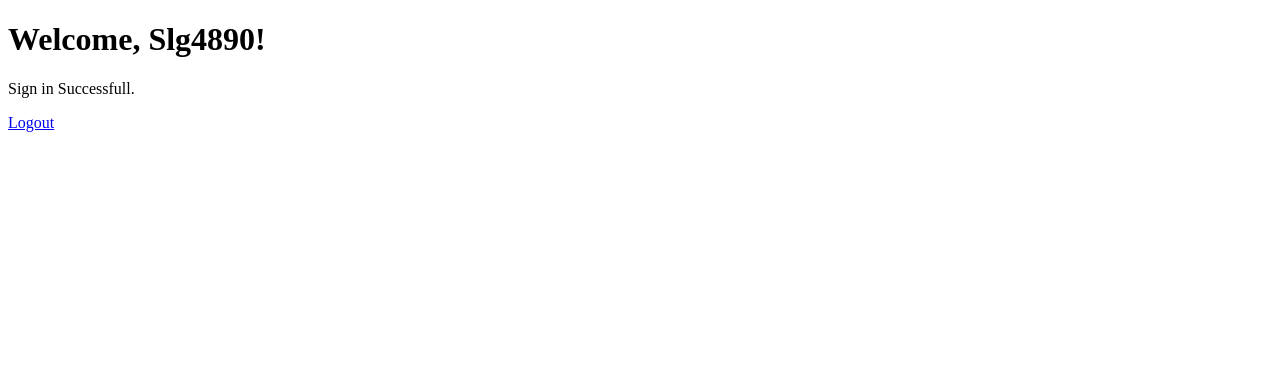
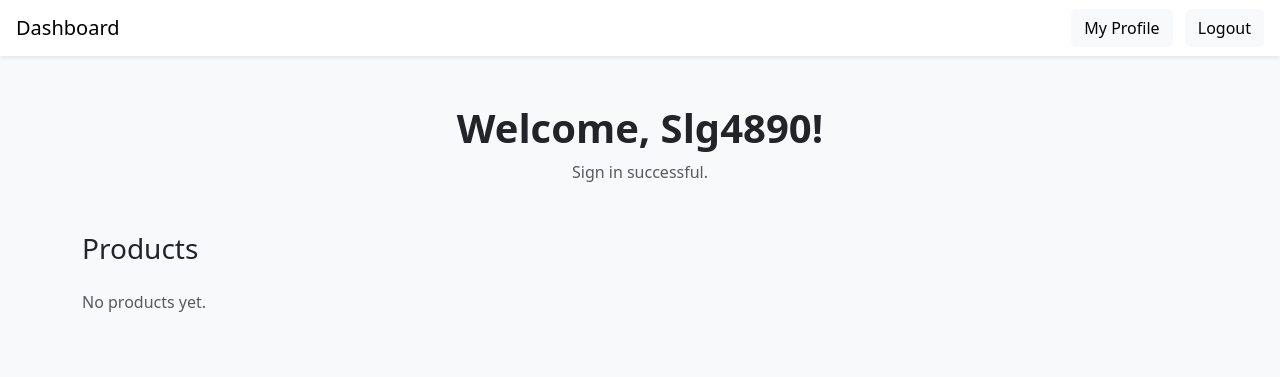
Before and after one commit to rafaelmbarroso/V-Mart, a Django app: page /dashboard/ in a window 1280 px wide. Shown: the top 377 px of the page. Run offline with Django 5.2, Linux system fonts and the light colour scheme; a user stored in the database is signed in.

Commit message:
Modified Views

```diff
--- a/market_App/templates/mainPage.html
+++ b/market_App/templates/mainPage.html
@@ -3,12 +3,45 @@
 <head>
     <meta charset="UTF-8">
     <title>Main Page</title>
+    <link rel="stylesheet" href="https://cdn.jsdelivr.net/npm/bootstrap@5.3.2/dist/css/bootstrap.min.css">
 </head>
-<body>
-    <h1>Welcome, {{ user.username }}!</h1>
 
-    <p>Sign in Successfull.</p>
+<body class="bg-light">
 
-    <a href="{% url 'logout' %}">Logout</a>
+<nav class="navbar navbar-expand-lg navbar-light bg-white shadow-sm px-3">
+    <a class="navbar-brand" href="#">Dashboard</a>
+    <div class="ms-auto">
+        <a href="{% url 'profile' %}" class="btn btn-light me-2">My Profile</a>
+        <a href="{% url 'logout' %}" class="btn btn-light">Logout</a>
+    </div>
+</nav>
+
+<div class="container py-5">
+
+    <div class="text-center mb-5">
+        <h1 class="fw-bold">Welcome, {{ user.username }}!</h1>
+        <p class="text-muted">Sign in successful.</p>
+    </div>
+
+    <h3 class="mb-4">Products</h3>
+
+    <div class="row g-4">
+        {% for product in products %}
+        <div class="col-12 col-sm-6 col-lg-4 col-xl-3">
+            <div class="card shadow-sm h-100">
+                <div class="card-body">
+                    <h5 class="card-title">{{ product.name }}</h5>
+                    <p class="card-text text-muted">{{ product.description }}</p>
+                    <a href="{% url 'product_detail' product.id %}" class="btn btn-light w-100">View</a>
+                </div>
+            </div>
+        </div>
+        {% empty %}
+            <p class="text-muted">No products yet.</p>
+        {% endfor %}
+    </div>
+
+</div>
+
 </body>
 </html>
--- a/market_App/urls.py
+++ b/market_App/urls.py
@@ -6,4 +6,5 @@ urlpatterns = [
     path('signin/', views.signin, name='signin'),
     path('dashboard/', views.dashboard, name='dashboard'),
     path('logout/', views.logOut, name='logout'),
+    path('profile/', views.profile, name='profile'),
 ]
--- a/market_App/views.py
+++ b/market_App/views.py
@@ -29,3 +29,7 @@ def dashboard(request):
 def logOut(request):
     logout(request)
     return redirect('signin')
+
+@login_required
+def profile(request):
+    return render(request, 'profile.html')
```
Also changed, not shown: market_App/templates/profile.html (added, +15 -0 lines), market_App/templates/signin.html (+26 -9 lines), db.sqlite3.
